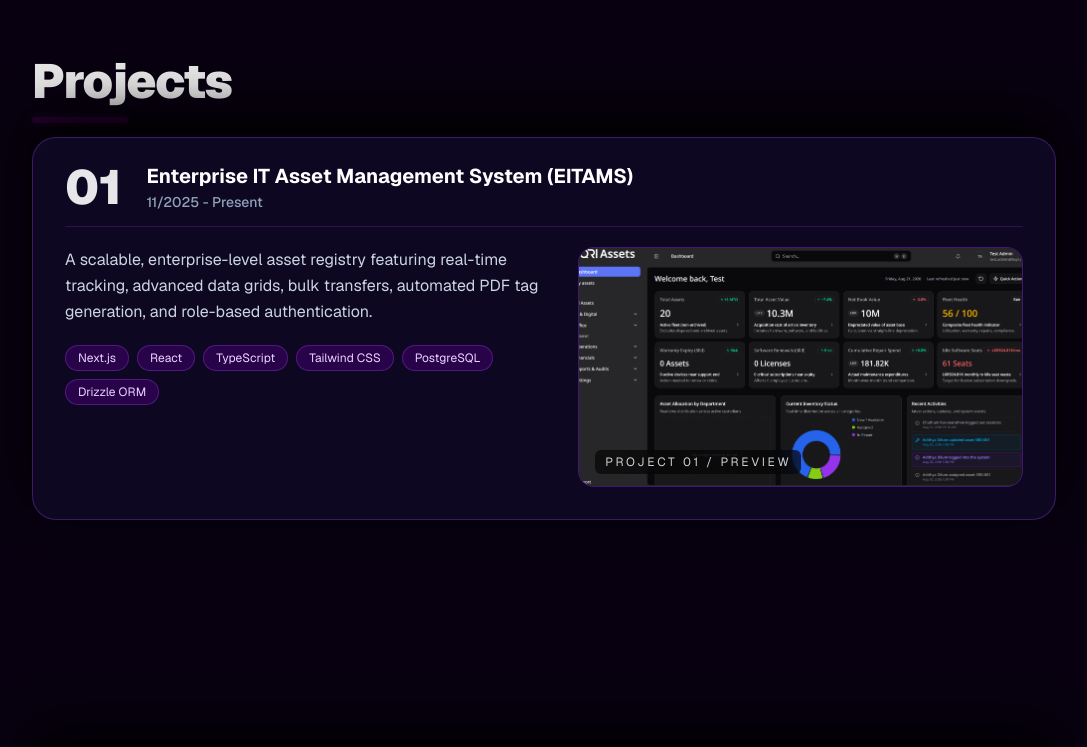
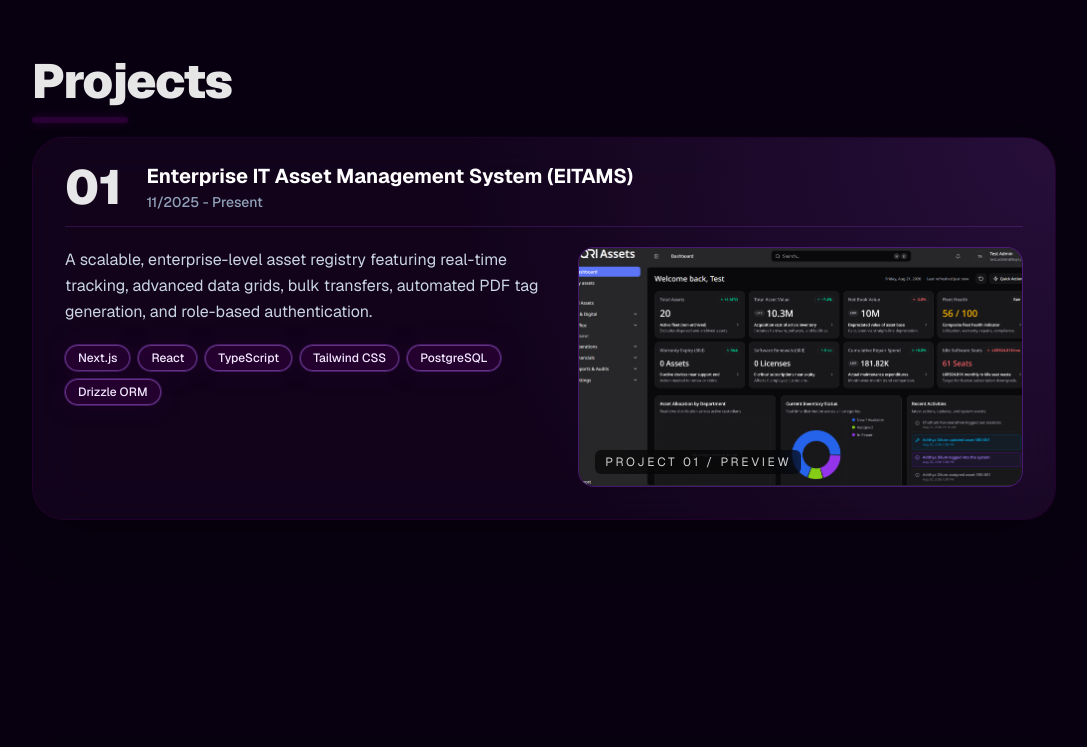
Before and after one commit to Chathuni-Karunarathne/my-portfolio, a Next.js app: page / in a window 1280 px wide. Shown: the part 2160-2907 px from the top of the page, without its empty margins (96-1183 px from the left). Built offline with nearby package versions, Linux system fonts and the light colour scheme.

Commit message:
style: enhance project card design with improved styling and background effects

```diff
--- a/app/projects-accordion.tsx
+++ b/app/projects-accordion.tsx
@@ -110,8 +110,9 @@ function Card({
                         </h2>
                     </div>
                 )}
-                <motion.article className="relative w-full rounded-3xl border border-purple-500/30 bg-[#0d0722] p-6 md:px-8 md:pt-6 md:pb-8 shadow-[0_-20px_50px_rgba(0,0,0,0.95)] backdrop-blur-xl">
-                    <div className="flex w-full items-center gap-4 border-b border-purple-500/20 pb-3.5 md:gap-6">
+                <motion.article className="relative w-full rounded-[2rem] border border-[#2A0134]/70 bg-[#1a0524]/60 p-6 shadow-2xl backdrop-blur-xl overflow-hidden md:px-8 md:pt-6 md:pb-8">
+                    <div className="absolute inset-0 pointer-events-none bg-[radial-gradient(circle_at_top_right,_rgba(168,85,247,0.14),_transparent_55%)]" />
+                    <div className="flex w-full relative z-10 items-center gap-4 border-b border-purple-500/20 pb-3.5 md:gap-6">
                         <span className="text-3xl font-black text-white/90 md:text-5xl">
                             {project.number}
                         </span>
@@ -134,7 +135,7 @@ function Card({
                                 {project.technologies.map((tech) => (
                                     <span
                                         key={tech}
-                                        className="rounded-full border border-purple-500/30 bg-purple-950/60 px-3 py-1 text-xs text-purple-200"
+                                        className="rounded-full border border-purple-400/40 bg-[#2A0134]/80 px-3 py-1 text-xs font-medium text-purple-100 shadow-[0_0_0_1px_rgba(168,85,247,0.3),0_0_20px_rgba(42,1,52,0.5)]"
                                     >
                                         {tech}
                                     </span>
```
